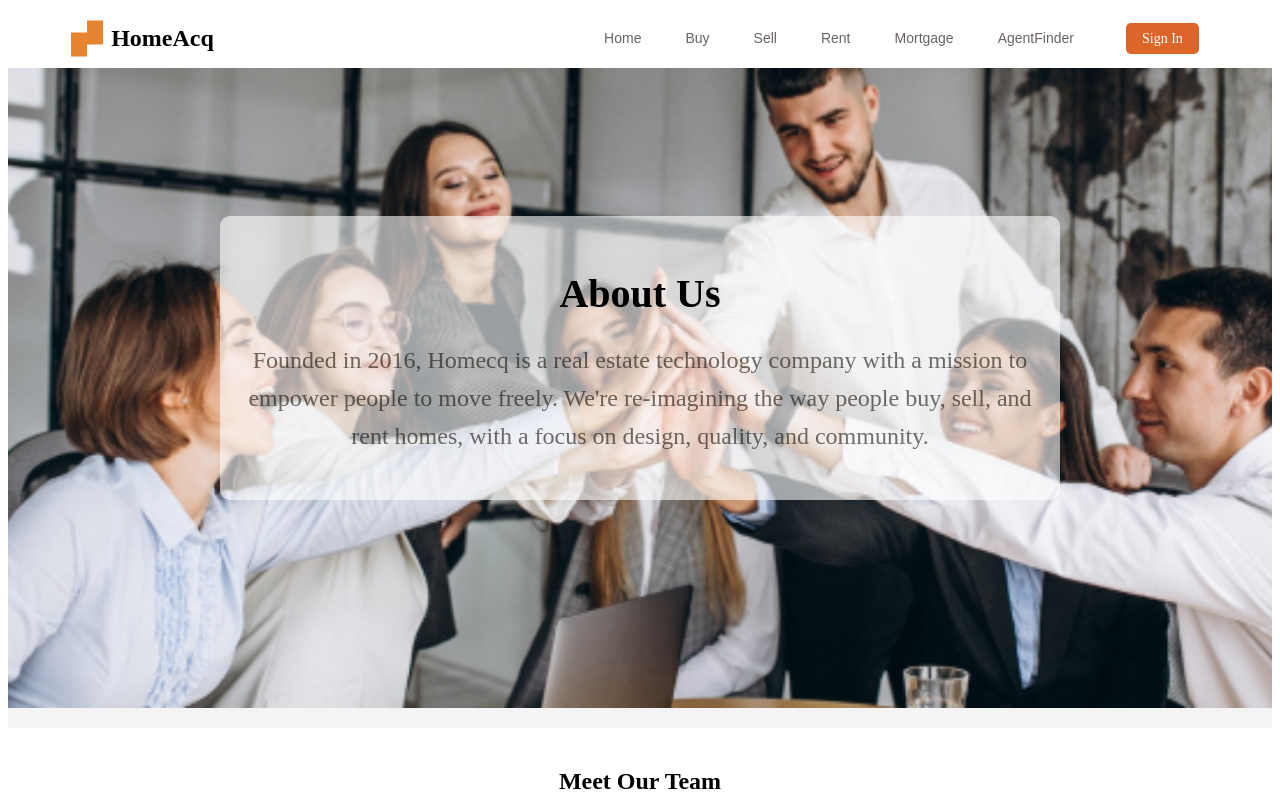
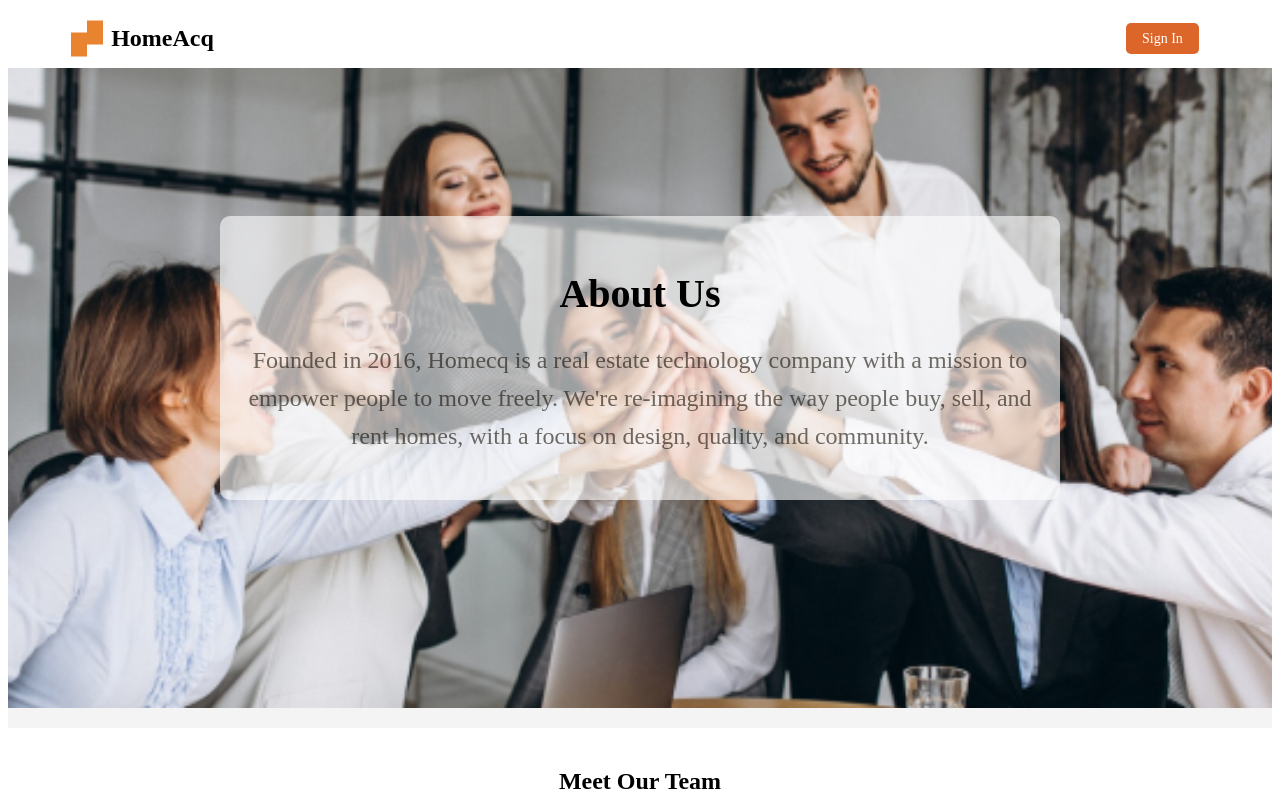
Before and after one commit to Declanny/homeAcq, a React (Vite) app: page /about in a window 1280 px wide. Shown: the top 800 px of the page. Built offline with nearby package versions, Linux system fonts and the light colour scheme.

Commit message:
test links

```diff
--- a/src/App.jsx
+++ b/src/App.jsx
@@ -15,24 +15,16 @@ import SignUp from './component/SignUp/SignUp';
 import DetailPage from './component/shared/DetailPage';
 import About from './component/About/About';
 
-import HomeIcon from './assets/HomeIcon.png'; // Adjust the path as needed
-import BuyIcon from './assets/BuyIcon.png'; // Adjust the path as needed
-// import SellIcon from './assets/SellIcon.png'; // Adjust the path as needed
-import RentIcon from './assets/RentIcon.png'; // Adjust the path as needed
-import MortgageIcon from './assets/MortgageIcon.png'; // Adjust the path as needed
-import AgentFinderIcon from './assets/AgentFinderIcon.png'; // Adjust the path as needed
+// import HomeIcon from './assets/HomeIcon.png'; // Adjust the path as needed
+// import BuyIcon from './assets/BuyIcon.png'; // Adjust the path as needed
+// // import SellIcon from './assets/SellIcon.png'; // Adjust the path as needed
+// import RentIcon from './assets/RentIcon.png'; // Adjust the path as needed
+// import MortgageIcon from './assets/MortgageIcon.png'; // Adjust the path as needed
+// import AgentFinderIcon from './assets/AgentFinderIcon.png'; // Adjust the path as needed
 
-import {SellIcon} from "./assets/index"
+// import {SellIcon} from "./assets/index"
 
 function App() {
-  const links = [
-    { path: "/", label: "Home", icon: HomeIcon },
-    { path: "/buy", label: "Buy", icon: BuyIcon },
-    { path: "/sell", label: "Sell", icon: SellIcon },
-    { path: "/rent", label: "Rent", icon: RentIcon },
-    { path: "/mortgage", label: "Mortgage", icon: MortgageIcon },
-    { path: "/agentfinder", label: "AgentFinder", icon: AgentFinderIcon },
-  ];
 
   const buttonProps = {
     btnClass: "sign-in-btn",
@@ -54,7 +46,7 @@ function App() {
         <Navbar
           logoImage="/Images/Logo.png"
           logoText="HomeAcq"
-          links={links}
+          // links={links}
           buttonProps={buttonProps}
         />
         <div className="content">
--- a/src/component/About/About.jsx
+++ b/src/component/About/About.jsx
@@ -4,6 +4,7 @@ import Member1 from '../../assets/Member1.png';
 import Member2 from '../../assets/Member2.png';
 import Member3 from '../../assets/Member3.png';
 // import Member4 from '../../assets/Member4.png';
+import { useState } from "react";
 import Easy from '../../assets/Easy.png';
 import HeartShakeIcon from '../../assets/HeartShakeIcon.png';
 import WorldIcon from '../../assets/WorldIcon.png';
@@ -68,6 +69,17 @@ InfoCard.propTypes = {
 }
 
 const About = () => {
+
+  const [likes, setLikes] = useState(0);
+
+  const handleLike = () => {
+    setLikes(likes+1)
+  }
+
+  const handleDislike = () => {
+    setLikes(likes+1)
+  }
+
   return (
     <div>
       {/* Main About section */}
--- a/src/component/Home/Home.jsx
+++ b/src/component/Home/Home.jsx
@@ -18,11 +18,11 @@ import TestimonialCard from '../shared/TestimonialCard';
 const Home = () => {
   const navigate = useNavigate(); // Initialize useNavigate
 
-  const handleLike = (id) => {
+  const handleLike = () => {
     // Handle like button click
   };
 
-  const handleDislike = (id) => {
+  const handleDislike = () => {
     // Handle dislike button click
   };
 
--- a/src/component/Navbar/Navbar.jsx
+++ b/src/component/Navbar/Navbar.jsx
@@ -6,7 +6,7 @@ import './Navbar.css';
 import Menu from "../../assets/Menu.png"; // Menu icon
 import Close from "../../assets/Close.png"; // Close icon
 
-const Navbar = ({ logoText, logoImage, links, buttonProps }) => {
+const Navbar = ({ logoText, logoImage, buttonProps }) => {
   const [menuOpen, setMenuOpen] = useState(false); // State for toggling menu
   const location = useLocation();
   const isFixed = location.pathname === "/"; // Change "/" to the path where you want the navbar to overlay
@@ -28,14 +28,14 @@ const Navbar = ({ logoText, logoImage, links, buttonProps }) => {
           <img src={menuOpen ? Close : Menu} alt={menuOpen ? "Close" : "Menu"} className="menu-image" />
         </div>
         <ul className={`nav-menu ${menuOpen ? 'active' : ''}`}>
-          {links.map((link, index) => (
+          {/* {links.map((link, index) => (
             <li key={index} className="nav-item">
               <Link to={link.path} className="nav-link" onClick={handleMenuToggle}>
                 <img src={link.icon} alt={`${link.label} Icon`} className="nav-icon" />
                 {link.label}
               </Link>
             </li>
-          ))}
+          ))} */}
           <li className="nav-item button-item">
             <Link to="/signin" onClick={handleMenuToggle}>
               <Button {...buttonProps} btnClass="nav-button" /> {/* Pass btnClass */}
```
